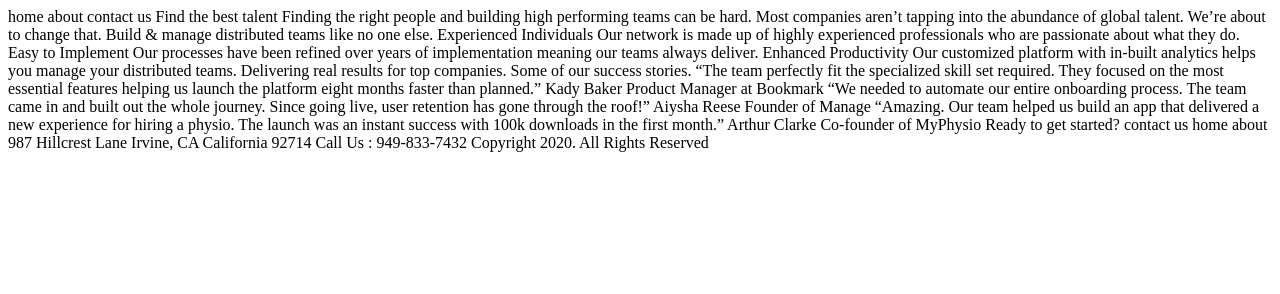
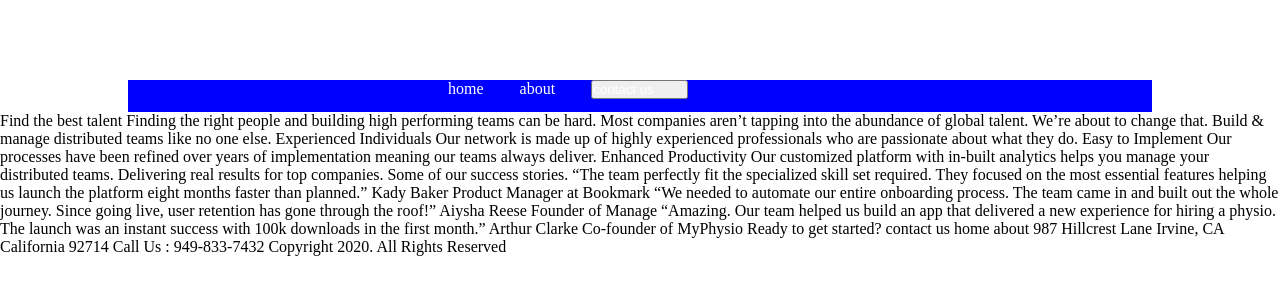
Before and after one commit to Godbless-Abbew/My-team1, a plain HTML site: page index.html in a window 1280 px wide. Drawn offline with Linux system fonts and the light colour scheme.

Commit message:
Made some changes in the HTML file and added a css file

```diff
--- /dev/null
+++ b/home.css
@@ -0,0 +1,33 @@
+*{
+    margin: 0;
+    padding: 0;
+    /* font-family: barlow; */
+}
+.page{
+    width: 100%;
+    height: 100%;
+    display: flex;
+    flex-direction: column;
+    justify-content: center;
+    align-items: center;
+    overflow: hidden;
+}
+.nav{
+    width: 80%;
+    margin-top: 5rem;
+    background-color: blue;
+    display: flex;
+    height: 2rem;
+}
+.nav1{
+    position: relative;
+    justify-content: space-between;
+    left: 20rem;
+}
+a{
+    width: 5rem;
+    text-decoration: none;
+    justify-content: center;
+    color: white;
+    margin-right: 2rem;
+}
--- a/index.html
+++ b/index.html
@@ -5,16 +5,23 @@
   <meta name="viewport" content="width=device-width, initial-scale=1.0">
 
   <link rel="icon" type="image/png" sizes="32x32" href="./images/favicon-32x32.png">
+  <link rel="stylesheet" href="home.css">
 
   <title>Frontend Mentor | myteam website challenge - Homepage</title>
 </head>
 <body>
+   <main>
+     <section class="page">
 
-  home
-  about
+        <nav class="nav">
+          <div class="nav1">
+            <a href="index.html">home</a>
+            <a href="about.html">about</a>
 
-  contact us
 
+       <button class="nav-btn"> <a href="contact.html">contact us</a> </button>
+      </div>
+       </nav>
 
 
   Find the best talent
@@ -79,5 +86,7 @@
 
   Copyright 2020. All Rights Reserved
 
-</body>
+      </section>
+    </main>
+  </body>
 </html>
```
